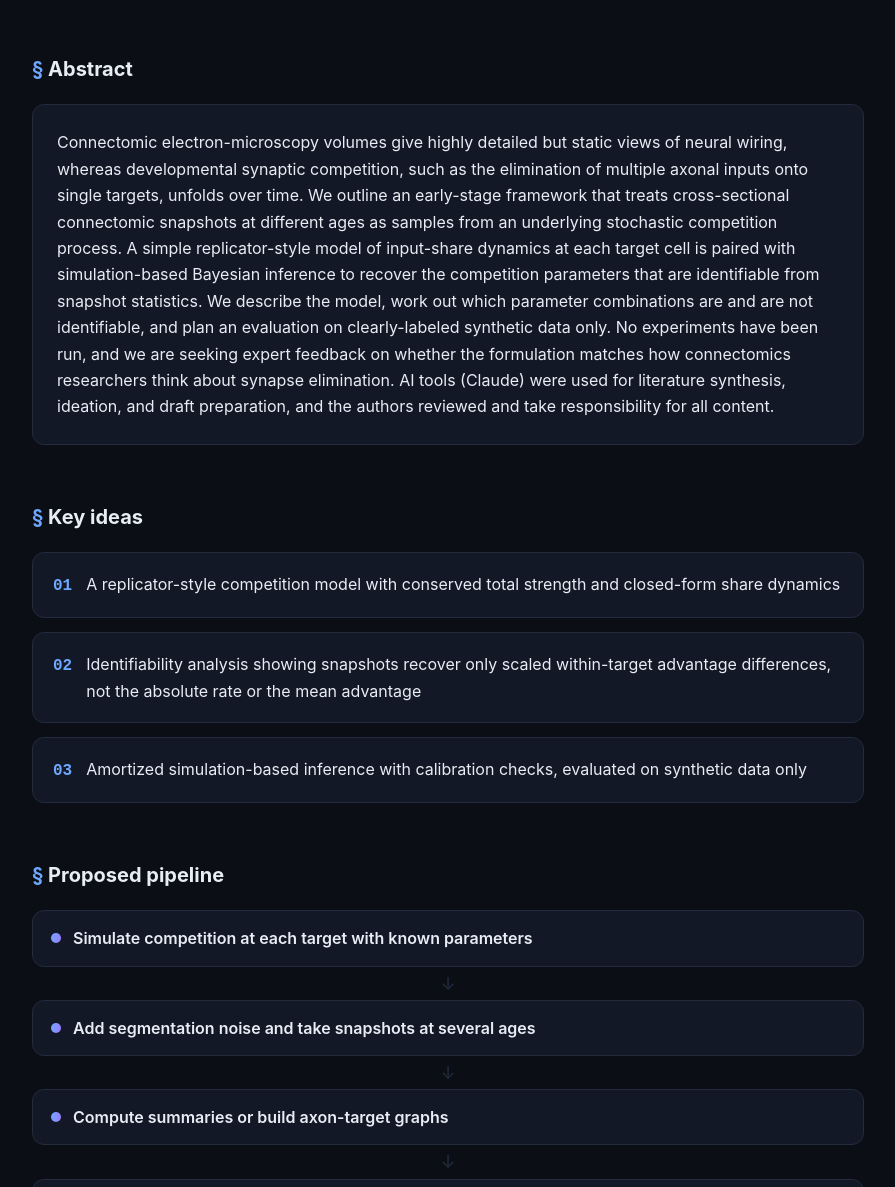
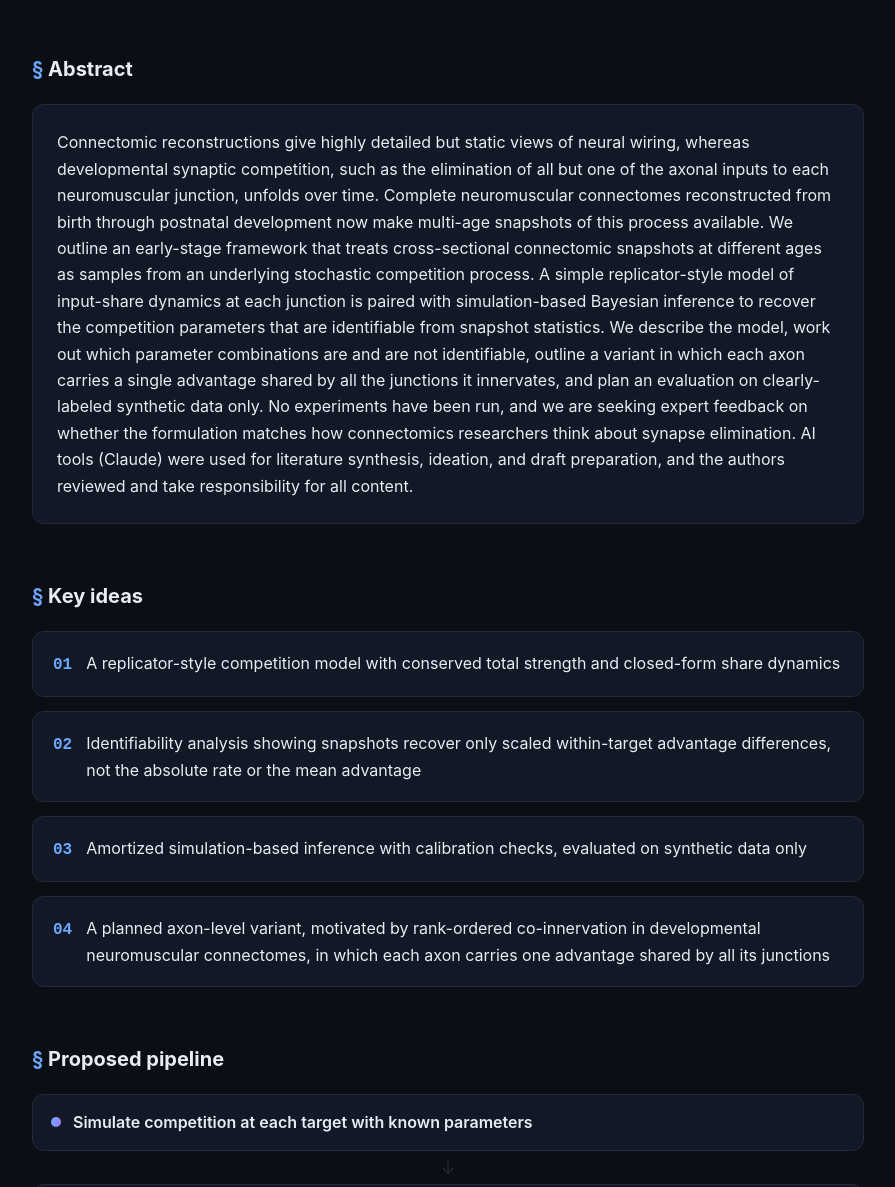
Before and after one commit to aarushkandukoori/synaptic-competition-snapshot-inference, a plain HTML site: page docs/index.html in a window 1280 px wide. Shown: the part 775-1962 px from the top of the page, without its empty margins (192-1087 px from the left). Drawn offline with Linux system fonts and the light colour scheme.

Commit message:
Revise proposal: cite and build on the 2026 neuromuscular connectome paper

```diff
--- a/docs/index.html
+++ b/docs/index.html
@@ -82,12 +82,12 @@
 
   <section>
     <h2>Abstract</h2>
-    <div class="abstract">Connectomic electron-microscopy volumes give highly detailed but static views of neural wiring, whereas developmental synaptic competition, such as the elimination of multiple axonal inputs onto single targets, unfolds over time. We outline an early-stage framework that treats cross-sectional connectomic snapshots at different ages as samples from an underlying stochastic competition process. A simple replicator-style model of input-share dynamics at each target cell is paired with simulation-based Bayesian inference to recover the competition parameters that are identifiable from snapshot statistics. We describe the model, work out which parameter combinations are and are not identifiable, and plan an evaluation on clearly-labeled synthetic data only. No experiments have been run, and we are seeking expert feedback on whether the formulation matches how connectomics researchers think about synapse elimination. AI tools (Claude) were used for literature synthesis, ideation, and draft preparation, and the authors reviewed and take responsibility for all content.</div>
+    <div class="abstract">Connectomic reconstructions give highly detailed but static views of neural wiring, whereas developmental synaptic competition, such as the elimination of all but one of the axonal inputs to each neuromuscular junction, unfolds over time. Complete neuromuscular connectomes reconstructed from birth through postnatal development now make multi-age snapshots of this process available. We outline an early-stage framework that treats cross-sectional connectomic snapshots at different ages as samples from an underlying stochastic competition process. A simple replicator-style model of input-share dynamics at each junction is paired with simulation-based Bayesian inference to recover the competition parameters that are identifiable from snapshot statistics. We describe the model, work out which parameter combinations are and are not identifiable, outline a variant in which each axon carries a single advantage shared by all the junctions it innervates, and plan an evaluation on clearly-labeled synthetic data only. No experiments have been run, and we are seeking expert feedback on whether the formulation matches how connectomics researchers think about synapse elimination. AI tools (Claude) were used for literature synthesis, ideation, and draft preparation, and the authors reviewed and take responsibility for all content.</div>
   </section>
 
   <section>
     <h2>Key ideas</h2>
-    <div class="ideas"><div class="idea"><span class="n">01</span><span>A replicator-style competition model with conserved total strength and closed-form share dynamics</span></div><div class="idea"><span class="n">02</span><span>Identifiability analysis showing snapshots recover only scaled within-target advantage differences, not the absolute rate or the mean advantage</span></div><div class="idea"><span class="n">03</span><span>Amortized simulation-based inference with calibration checks, evaluated on synthetic data only</span></div></div>
+    <div class="ideas"><div class="idea"><span class="n">01</span><span>A replicator-style competition model with conserved total strength and closed-form share dynamics</span></div><div class="idea"><span class="n">02</span><span>Identifiability analysis showing snapshots recover only scaled within-target advantage differences, not the absolute rate or the mean advantage</span></div><div class="idea"><span class="n">03</span><span>Amortized simulation-based inference with calibration checks, evaluated on synthetic data only</span></div><div class="idea"><span class="n">04</span><span>A planned axon-level variant, motivated by rank-ordered co-innervation in developmental neuromuscular connectomes, in which each axon carries one advantage shared by all its junctions</span></div></div>
   </section>
 
   <section>
```
Also changed, not shown: 1 other file.
